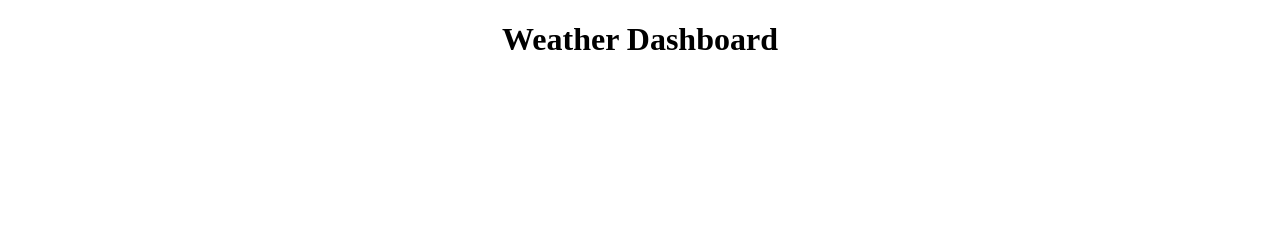
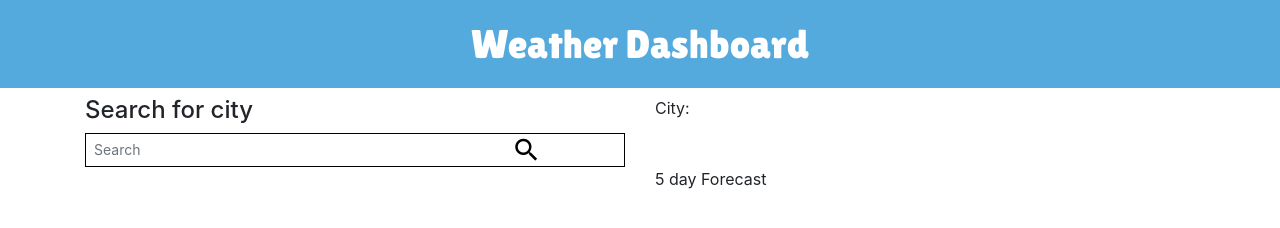
Before and after one commit to lilliana1/weather_dashboard, a plain HTML site: page index.html in a window 1280 px wide. Drawn offline with nearby package versions, Linux system fonts and the light colour scheme.

Commit message:
styling page

```diff
--- a/index.html
+++ b/index.html
@@ -4,13 +4,52 @@
     <meta charset="UTF-8">
     <meta name="viewport" content="width=device-width, initial-scale=1.0">
     <meta http-equiv="X-UA-Compatible" content="ie=edge">
+    <!--BOOTSTRAP-->
+    <link rel="stylesheet" href="https://stackpath.bootstrapcdn.com/bootstrap/4.3.1/css/bootstrap.min.css" integrity="sha384-ggOyR0iXCbMQv3Xipma34MD+dH/1fQ784/j6cY/iJTQUOhcWr7x9JvoRxT2MZw1T" crossorigin="anonymous">
+    <!--GOOGLE FONTS-->
+    <link href="https://fonts.googleapis.com/css?family=Lilita+One&display=swap" rel="stylesheet">
+    <!--BOOTSTRAP ICONS-->
+    <link href="https://fonts.googleapis.com/icon?family=Material+Icons" rel="stylesheet">
+    <!--CSS STYLE-->
     <link rel="stylesheet" href="style.css">
     <title>Weather Dashboard</title>
 </head>
 <body>
-    <h1> Weather Dashboard</h1>
+    <header>
+     <h1> Weather Dashboard</h1>
+    </header>
+    <!--container-->
+    <div class="container">
+        <div class="row">
+            <div class="col-md">
+            <h4>Search for city </h4>
+                <!-- Search form -->
+                <form class="form-inline md-form form-sm active-cyan-2 mt-2 form">
+                    <input class="form-control form-control-sm mr-3 w-75 input" type="text" placeholder="Search" aria-label="Search">
+                        <button class="material-icons searchBtn" style="font-size:30px">search</button>
+                </form>
+            </div>
+            <div class="col col-md city">
+            City:
+            </div>
+        </div>
+        <div class="row">
+                <div class="col-md">
 
+                </div>
+                <div class="col col-md forecast">
+                5 day Forecast
+                </div>
+            </div>
+    </div>
 
-        <script src="script.js"></script>
+    <!--JS BOOTSTRAP-->
+    <script src="https://code.jquery.com/jquery-3.3.1.slim.min.js" integrity="sha384-q8i/X+965DzO0rT7abK41JStQIAqVgRVzpbzo5smXKp4YfRvH+8abtTE1Pi6jizo" crossorigin="anonymous"></script>
+    <script src="https://cdnjs.cloudflare.com/ajax/libs/popper.js/1.14.7/umd/popper.min.js" integrity="sha384-UO2eT0CpHqdSJQ6hJty5KVphtPhzWj9WO1clHTMGa3JDZwrnQq4sF86dIHNDz0W1" crossorigin="anonymous"></script>
+    <script src="https://stackpath.bootstrapcdn.com/bootstrap/4.3.1/js/bootstrap.min.js" integrity="sha384-JjSmVgyd0p3pXB1rRibZUAYoIIy6OrQ6VrjIEaFf/nJGzIxFDsf4x0xIM+B07jRM" crossorigin="anonymous"></script>
+    <!--JQUERY-->
+    <script src="https://ajax.googleapis.com/ajax/libs/jquery/3.4.1/jquery.min.js"></script>
+    <!--JS SCRIPT-->
+    <script src="script.js"></script>
 </body>
 </html>
--- a/script.js
+++ b/script.js
@@ -1,7 +1,8 @@
 $(document).ready(function(){
     //
     const weatherUrl = "http://api.openweathermap.org/data/2.5/weather?q="
-    const weatherApiKey = "&appid=8526bab28d6f75f024123eb744a72998"
+    const weatherApiKey = "appid=8526bab28d6f75f024123eb744a72998"
+
 
 function currentWeather(searchValue){
     $.ajax({
--- a/style.css
+++ b/style.css
@@ -1,3 +1,21 @@
 h1 {
     text-align: center;
+    background-color: #55aadd;
+    color: white;
+    font-family: 'Lilita One', cursive;
+    padding: 20px;
 }
+
+.form {
+    border: 1px solid black;
+
+}
+.input {
+    border: none;
+}
+.searchBtn {
+    background: transparent;
+    border: none;
+
+
+}
```
